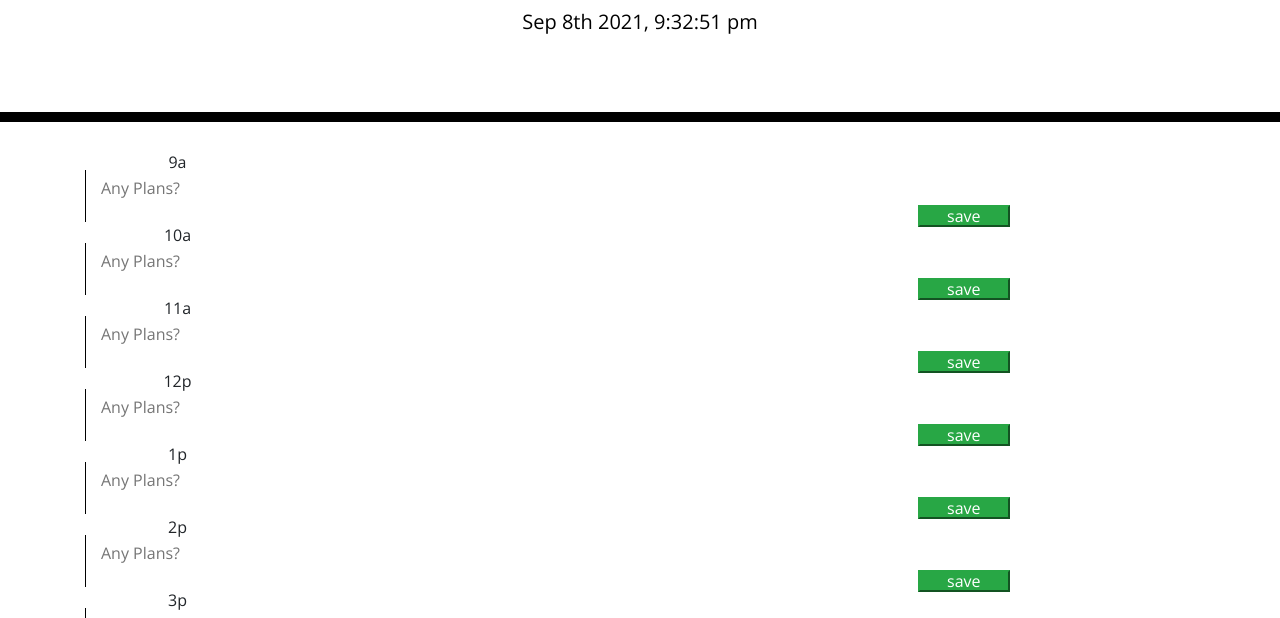
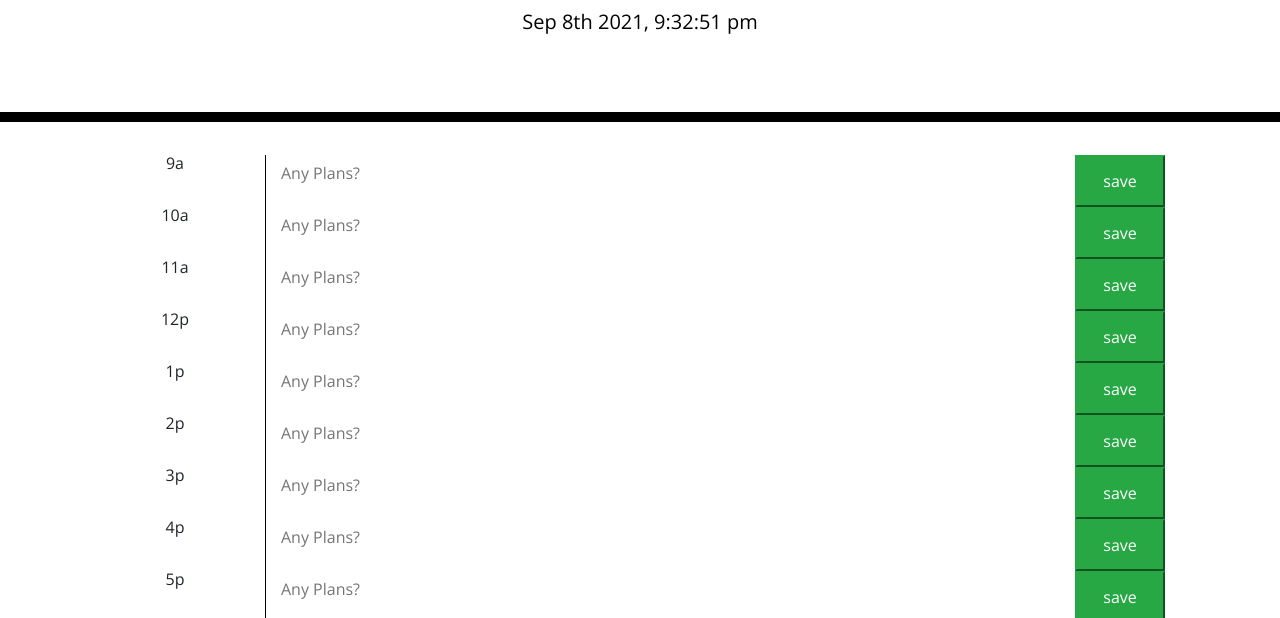
Before and after one commit to AndrewT11/Daily-Planner-for-Life, a plain HTML site: page index.html in a window 1280 px wide. Shown: the part 182-800 px from the top of the page. Drawn offline with nearby package versions, Linux system fonts and the light colour scheme.

Commit message:
row created, appended to container. Scheduler elements finally inline

```diff
--- a/Develop/style.css
+++ b/Develop/style.css
@@ -2,7 +2,15 @@ body {
   font-family: 'Open Sans', sans-serif;
   font-size: 16px;
   line-height: 1;
+  margin: 0;
 }
+
+/* .container {
+  margin: 0;
+  width: 100%;
+  display: inline;
+
+} */
 
 
 textarea {
--- a/script.js
+++ b/script.js
@@ -5,35 +5,37 @@ $("#currentDay").text(date.format("MMM Do YYYY, h:mm:ss a"));
 
 
 //present time
-var now = parseInt(moment().format("HH"));
+var now = parseInt(moment().format("HH a"))-12;
 console.log(now)
 
 var hours = [
-    "9a",
-    "10a",
-    "11a",
-    "12p",
-    "1p",
-    "2p",
-    "3p",
-    "4p",
-    "5p"
+   { hour: "9a" },
+    {hour: "10a" },
+    {hour: "11a"},
+    { hour:"12p"},
+    { hour:"1p"},
+    { hour:"2p"},
+    { hour:"3p"},
+    { hour:"4p"},
+    { hour: "5p"}
 ]
 
+$('<div class ="col-12 row"></div>').appendTo('.container')
+
 for(var i= 0; i < hours.length; i++) {
-    $(`<div class="col-2 time-block"></div>`).text(hours[i]).appendTo(".container");
-    $(`<textarea class="col-9" id="input-${i}"></textarea>`).attr("placeholder", "Any Plans?").appendTo(".container");
-    $(`<button class="col-1 btn-success saveBtn-${i}" id="saveBtn-${i}"></button>`).text("save").appendTo(".container");
+    $(`<div class="col-2 time-block"></div>`).text(hours[i].hour).appendTo(".row");
+    $(`<textarea class="col-9" id="input-${i}"></textarea>`).attr("placeholder", "Any Plans?").appendTo(".row");
+    $(`<button class="col-1 btn-success saveBtn-${i}" id="saveBtn-${i}"></button>`).text("save").appendTo(".row");
 
-    var storageInput = document.querySelector('#input-' + [i]);
-    var button = document.querySelector('#saveBtn-'+[i]);
-    var storedInput = localStorage.getItem('textInput-'+[i]);
+    var storageInput = document.querySelector('#input-' + [i]);  //not working
+    var button = document.querySelector('#saveBtn-'+[i]); //working
+    var storedInput = localStorage.getItem('textInput-'+[i]); //half working
 
-
+    console.log("and here?")
     storageInput.textContent = storedInput;
 
 var saveToLocalStorage = function () {
-    localStorage.setItem('textInput-0', storageInput.textContent);
+    localStorage.setItem('textInput-' +[i], storageInput.textContent);
     console.log("saved?")
 }
 button.addEventListener('click', saveToLocalStorage);
```
